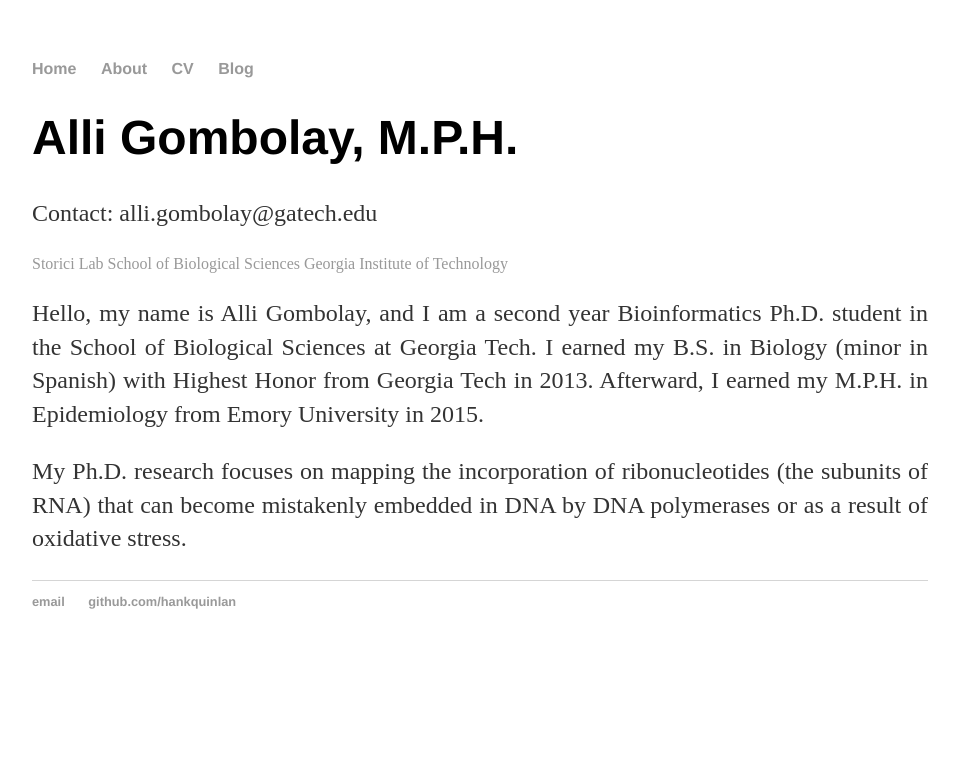
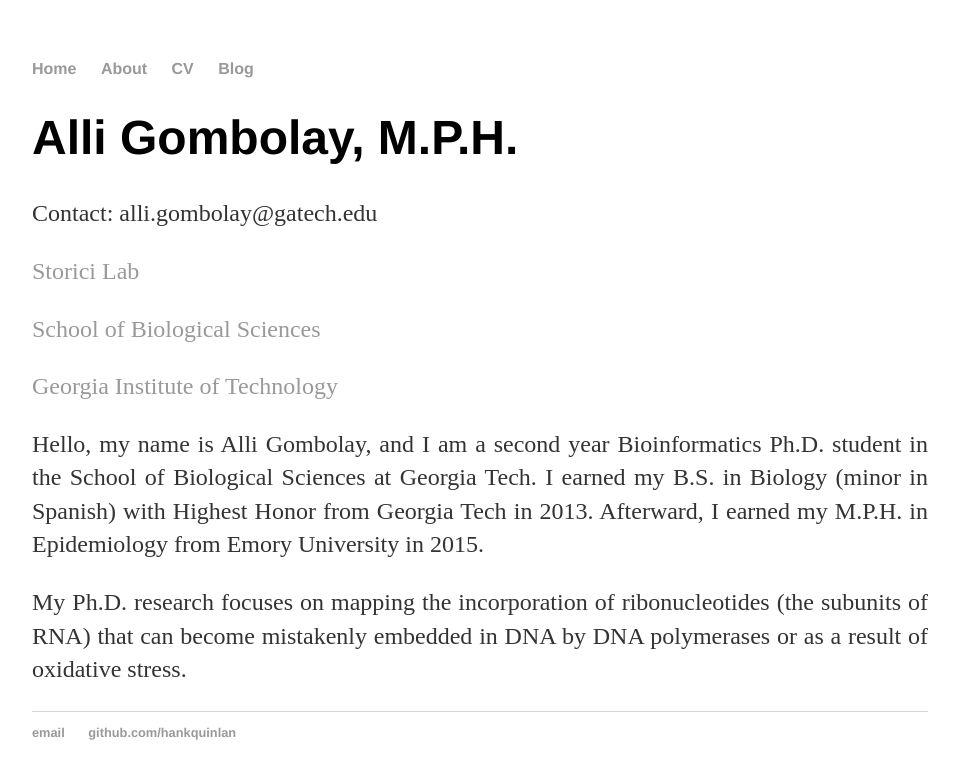
Before and after one commit to agombolay/agombolay.github.io, a Jekyll site: the page built from index.html, in a window 1280 px wide. Shown: the top 779 px of the page, without its empty margins (160-1119 px from the left). Built offline with Jekyll 4.4.1, drawn with Linux system fonts in a browser that asks for light colours.

```diff
--- a/index.html
+++ b/index.html
@@ -5,9 +5,9 @@ title: Alli Gombolay
 <div class="blurb">
 	<h1>Alli Gombolay, M.P.H.</h1>
 	<p>Contact: alli.gombolay@gatech.edu</p>
-	<a href="http://www.storicilab.gatech.edu/">Storici Lab</a>
-	<a href="http://www.biology.gatech.edu/">School of Biological Sciences</a>
-	<a href="http://www.gatech.edu/">Georgia Institute of Technology</a>
+	<p><a href="http://www.storicilab.gatech.edu/">Storici Lab</a></p>
+	<p><a href="http://www.biology.gatech.edu/">School of Biological Sciences</a></p>
+	<p><a href="http://www.gatech.edu/">Georgia Institute of Technology</a></p>
 	<p align="justify">Hello, my name is Alli Gombolay, and I am a second year Bioinformatics Ph.D. student in the School of Biological Sciences at Georgia Tech.  I earned my B.S. in Biology (minor in Spanish) with Highest Honor from Georgia Tech in 2013.  Afterward, I earned my M.P.H. in Epidemiology from Emory University in 2015.</p>
 	<p align="justify">My Ph.D. research focuses on mapping the incorporation of ribonucleotides (the subunits of RNA) that can become mistakenly embedded in DNA by DNA polymerases or as a result of oxidative stress.</p>
 </div><!-- /.blurb -->
```
